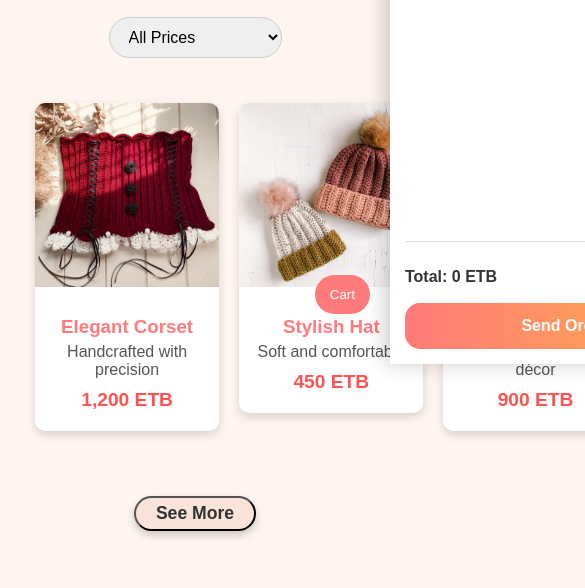
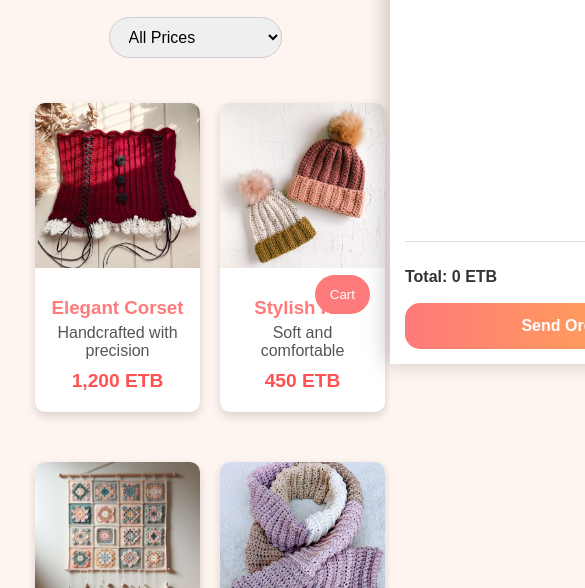
Before and after one commit to NohaLeul/nina-crochete.com, a plain HTML site: page shop.html in a window 390 px wide. Shown: the part 510-1098 px from the top of the page, 585 px wide, since content can reach past the window. Drawn offline with Linux system fonts and the light colour scheme.

Commit message:
Add files via upload

```diff
--- a/shop.css
+++ b/shop.css
@@ -347,7 +347,12 @@ margin-left: 5px;
 @media (max-width: 768px){
 
 
-  }
+.main-row{
+    display: grid;
+    grid-template-columns: repeat(auto-fit, minmax(140px, 1fr));
+    gap: 20px;
+}
+    }
 
 .product-card{
     width: 100%;
@@ -401,12 +406,20 @@ margin-left: 5px;
   }
 
 
-
+.main-row{
+    display: grid;
+    grid-template-columns: repeat(auto-fit, minmax(140px, 1fr));
+    gap: 20px;
+}
 }
 
 @media (max-width: 500px) {
 
-
+  .main-row{
+    display: grid;
+    grid-template-columns: repeat(auto-fit, minmax(140px, 1fr));
+    gap: 20px;
+}
 }
 .product-card{
 
```
